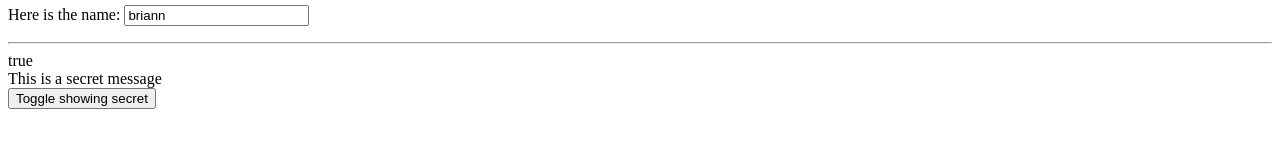
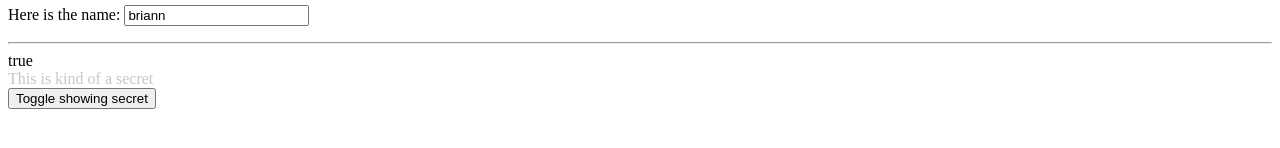
Before and after one commit to byte-me-2021-02/intro_to_vue, a plain HTML site: page index.html in a window 1280 px wide. Both pictures are taken after a click on the button "Toggle showing secret". Shown: the part 204-352 px from the top of the page. Drawn offline with nearby package versions, Linux system fonts and the light colour scheme.

Commit message:
add v-bind:class

```diff
--- a/index.html
+++ b/index.html
@@ -5,6 +5,13 @@
   <title>Practice Vue.js</title>
   <script src="https://cdn.jsdelivr.net/npm/vue/dist/vue.js"></script>
   <script src="index.js" defer></script>
+  <style>
+    .disabled {
+      color: LightGray;
+      transition: color 4s ease;
+    }
+  </style>
+
 </head>
 <body>
   <h1>Hello from HTML!</h1>
@@ -15,8 +22,11 @@
     <p>Here is the name: <input type="text" v-model="name"></p>
     <hr>
     {{ showSecret }}
-    <div v-if="showSecret">
+    <!-- <div v-if="showSecret">
       This is a secret message
+    </div> -->
+    <div v-bind:class="{disabled: showSecret}">
+      This is kind of a secret
     </div>
     <button v-on:click="toggleSecret">Toggle showing secret</button>
   </div>
```
